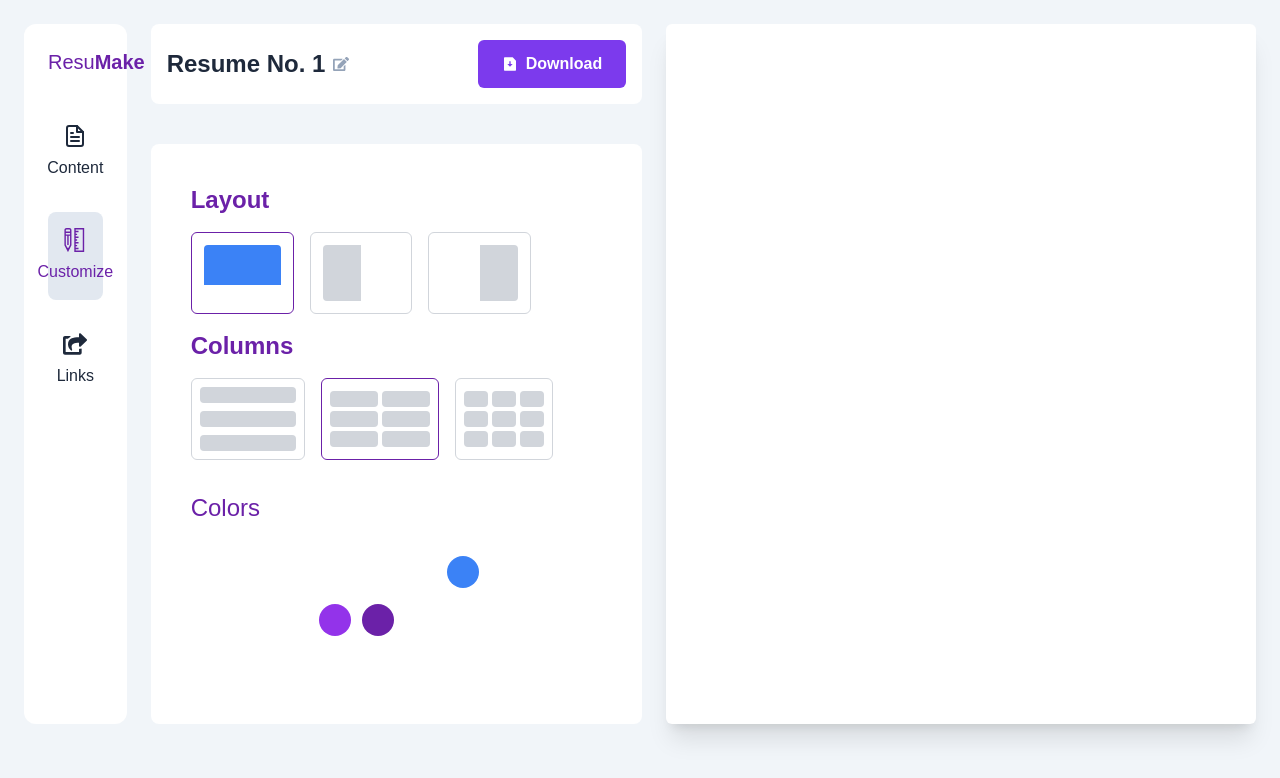
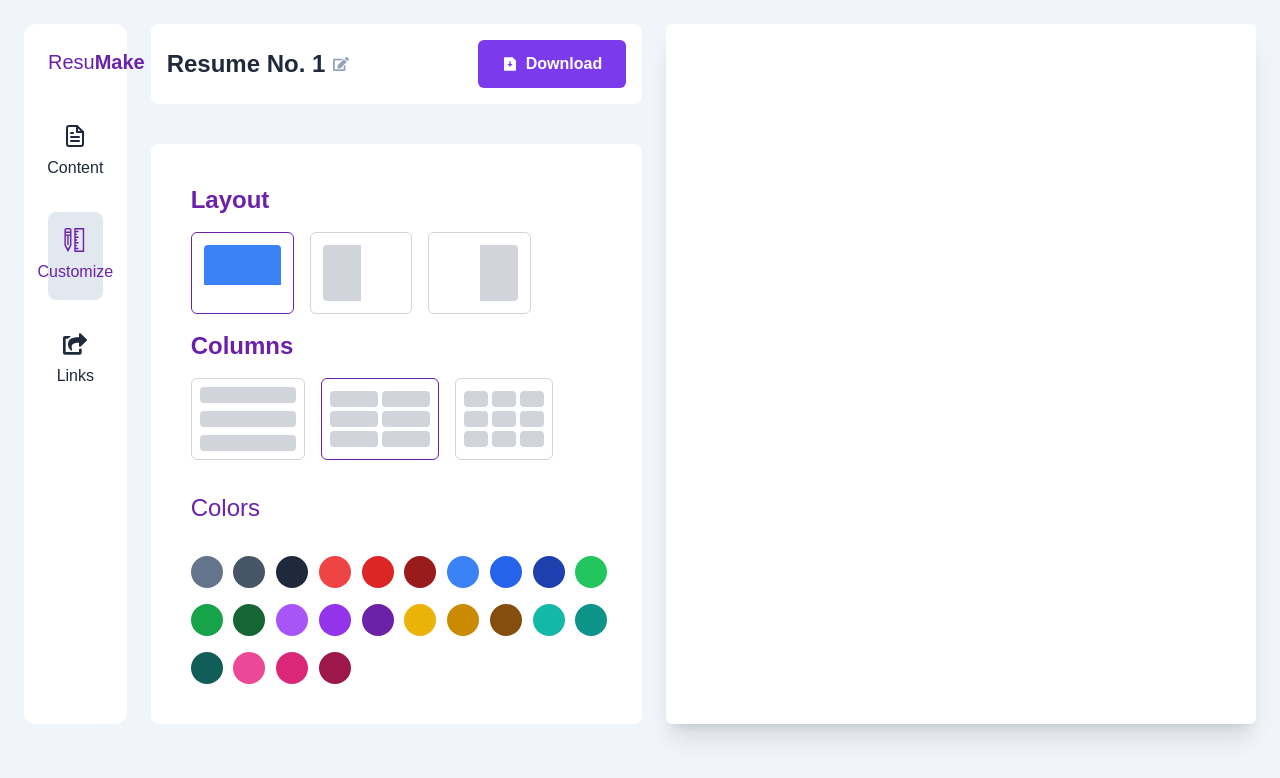
Before and after one commit to gaznafis007/resumake, a Next.js app: page /resumes/create in a window 1280 px wide. Both pictures are taken after a click on the element "Customize". Shown: the top 778 px of the page. Built offline with nearby package versions, Linux system fonts and the light colour scheme.

Commit message:
color feature added till experience

```diff
--- a/src/components/CustomizeLayoutSelector/CustomizeLayoutSelector.jsx
+++ b/src/components/CustomizeLayoutSelector/CustomizeLayoutSelector.jsx
@@ -9,7 +9,7 @@ const CustomizeLayoutSelector = () => {
   const {layout, column, style} = useSelector((state) =>state.style);
   const dispatch = useDispatch();
   const handleColor = (color) =>{
-    setSelectColors(color);
+    setSelectColors(color.bg);
     dispatch(colorSelection(color))
   }
 
@@ -25,17 +25,33 @@ const CustomizeLayoutSelector = () => {
     { name: "Triple", icon: "h-4 px-3 w-full bg-gray-300 rounded" },
   ];
   const colors = [
-    "slate-500", "slate-600", "slate-800",
-    // "zinc-700", "zinc-800", "zinc-900",
-    "red-500", "red-600", "red-800",
-    "blue-500", "blue-600", "blue-800",
-    "green-500", "green-600", "green-800",
-    "purple-500", "purple-600", "purple-800",
-    "yellow-500", "yellow-600", "yellow-800",
-    "teal-500", "teal-600", "teal-800",
-    "pink-500", "pink-600", "pink-800",
+    { text: 'text-slate-500', bg: 'bg-slate-500' },
+    { text: 'text-slate-600', bg: 'bg-slate-600' },
+    { text: 'text-slate-800', bg: 'bg-slate-800' },
+    { text: 'text-red-500', bg: 'bg-red-500' },
+    { text: 'text-red-600', bg: 'bg-red-600' },
+    { text: 'text-red-800', bg: 'bg-red-800' },
+    { text: 'text-blue-500', bg: 'bg-blue-500' },
+    { text: 'text-blue-600', bg: 'bg-blue-600' },
+    { text: 'text-blue-800', bg: 'bg-blue-800' },
+    { text: 'text-green-500', bg: 'bg-green-500' },
+    { text: 'text-green-600', bg: 'bg-green-600' },
+    { text: 'text-green-800', bg: 'bg-green-800' },
+    { text: 'text-purple-500', bg: 'bg-purple-500' },
+    { text: 'text-purple-600', bg: 'bg-purple-600' },
+    { text: 'text-purple-800', bg: 'bg-purple-800' },
+    { text: 'text-yellow-500', bg: 'bg-yellow-500' },
+    { text: 'text-yellow-600', bg: 'bg-yellow-600' },
+    { text: 'text-yellow-800', bg: 'bg-yellow-800' },
+    { text: 'text-teal-500', bg: 'bg-teal-500' },
+    { text: 'text-teal-600', bg: 'bg-teal-600' },
+    { text: 'text-teal-800', bg: 'bg-teal-800' },
+    { text: 'text-pink-500', bg: 'bg-pink-500' },
+    { text: 'text-pink-600', bg: 'bg-pink-600' },
+    { text: 'text-pink-800', bg: 'bg-pink-800' }
+  ]
 
-  ];
+  ;
   return (
     <div className="space-y-4 p-6">
       {/* Layout Selector */}
@@ -115,7 +131,7 @@ const CustomizeLayoutSelector = () => {
             {
                 colors?.map((color,idx) =>(
                     <div key={idx}>
-                        <div onClick={() =>handleColor(color)} className={`bg-${color} ${selectColors === color && 'border-2 border-purple-800'} p-4 w-2 h-2 rounded-full cursor-pointer`}></div>
+                        <div onClick={() =>handleColor(color)} className={`${color.bg} ${selectColors === color.bg && 'border-2 border-purple-800'} p-4 w-2 h-2 rounded-full cursor-pointer`}></div>
                     </div>
                 ))
             }
--- a/src/components/Outputs/Experience.jsx
+++ b/src/components/Outputs/Experience.jsx
@@ -1,20 +1,22 @@
 import React from 'react';
+import { useSelector } from 'react-redux';
 
 const Experience = ({experience}) => {
+  const style = useSelector((state) => state.style)
     return (
         <div className="flex flex-row justify-between">
             <div className="flex flex-col space-y-1 items-start w-2/3">
-            <p className="text-zinc-800 text-sm">
+            <p className={`${style?.color?.text ? style?.color?.text : 'text-zinc-800'} text-sm`}>
               <span className="font-bold">{experience?.title}</span>{experience?.company && <span className="font-thin"><i>, {experience?.company}</i></span>}
             </p>
             {
                 experience?.description &&
-                <p className="text-zinc-800 text-sm w-full">
+                <p className={`${style?.color?.text ? style?.color?.text : 'text-zinc-800'} text-sm w-full`}>
                     {experience?.description}
                 </p>
             }
             </div>
-            <div className="flex flex-col space-y-1 text-zinc-800 items-end">
+            <div className={`flex flex-col space-y-1 ${style?.color?.text ? style?.color?.text : 'text-zinc-800'} items-end`}>
               {
                 (experience?.startDate || experience?.endDate) && (
                   <p className="text-sm">
--- a/src/components/ResumeOutput/ResumeOutput.jsx
+++ b/src/components/ResumeOutput/ResumeOutput.jsx
@@ -82,30 +82,30 @@ const ResumeOutput = () => {
       {/* Personal Info */}
       <div>
         <h2
-          className={`text-2xl text-zinc-800 text-center font-bold capitalize`}
+          className={`text-2xl ${style?.color?.text ? style?.color?.text : 'text-zinc-800'} text-center font-bold capitalize`}
         >
           {profile?.fullName}
         </h2>
-        <h2 className={`text-xl text-zinc-800 text-center capitalize`}>
+        <h2 className={`text-xl ${style?.color?.text ? style?.color?.text : 'text-zinc-800'} text-center capitalize`}>
           {profile?.jobTitle}
         </h2>
         <div className="flex flex-row items-center justify-center space-x-3 mt-2">
           {profile?.email && (
             <div className="flex flex-row items-center space-x-2">
-              <MdEmail className="text-zinc-800" />
-              <p className="text-zinc-800">{profile?.email}</p>
+              <MdEmail className={`${style?.color?.text ? style?.color?.text : 'text-zinc-800'}`}/>
+              <p className={`${style?.color?.text ? style?.color?.text : 'text-zinc-800'}`}>{profile?.email}</p>
             </div>
           )}
           {profile?.phone && (
             <div className="flex flex-row items-center space-x-2">
-              <MdCall className="text-zinc-800" />
-              <p className="text-zinc-800">{profile?.phone}</p>
+              <MdCall className={`${style?.color?.text ? style?.color?.text : 'text-zinc-800'}`} />
+              <p className={`${style?.color?.text ? style?.color?.text : 'text-zinc-800'}`}>{profile?.phone}</p>
             </div>
           )}
           {profile?.address && (
             <div className="flex flex-row  items-center space-x-2">
-              <FaLocationDot className="text-zinc-800" />
-              <p className="text-zinc-800">{profile?.address}</p>
+              <FaLocationDot className={`${style?.color?.text ? style?.color?.text : 'text-zinc-800'}`} />
+              <p className={`${style?.color?.text ? style?.color?.text : 'text-zinc-800'}`}>{profile?.address}</p>
             </div>
           )}
         </div>
@@ -121,27 +121,27 @@ const ResumeOutput = () => {
               {profile?.socialLinks?.map((link) => (
                 <div
                   key={link?.id}
-                  className="flex flex-row  items-center space-x-2 text-zinc-800"
+                  className={`flex flex-row  items-center space-x-2 ${style?.color?.text ? style?.color?.text : 'text-zinc-800'}`}
                 >
                   {link?.name == "Website" && (
-                    <FaLink className="text-zinc-800" />
+                    <FaLink className={`${style?.color?.text ? style?.color?.text : 'text-zinc-800'}`} />
                   )}
                   {link?.name == "GitHub" && (
-                    <FaGithub className="text-zinc-800" />
+                    <FaGithub className={`${style?.color?.text ? style?.color?.text : 'text-zinc-800'}`} />
                   )}
                   {link?.name == "LinkedIn" && (
-                    <FaLinkedinIn className="text-zinc-800" />
+                    <FaLinkedinIn className={`${style?.color?.text ? style?.color?.text : 'text-zinc-800'}`} />
                   )}
                   {link?.name == "Dribble" && (
                     <FaDribbble className="text-zinc-800" />
                   )}
                   {link?.name == "Behance" && (
-                    <FaBehance className="text-zinc-800" />
+                    <FaBehance className={`${style?.color?.text ? style?.color?.text : 'text-zinc-800'}`} />
                   )}
                   {link?.name == "Leetcode" && (
-                    <SiLeetcode className="text-zinc-800" />
+                    <SiLeetcode className={`${style?.color?.text ? style?.color?.text : 'text-zinc-800'}`} />
                   )}
-                  <a href={link?.url} className="text-zinc-800">
+                  <a href={link?.url} className={`${style?.color?.text ? style?.color?.text : 'text-zinc-800'}`}>
                     {link?.username}
                   </a>
                 </div>
@@ -153,17 +153,17 @@ const ResumeOutput = () => {
       {/* profile */}
       {profile?.description && (
         <div className="mt-2 space-y-1">
-          <h3 className="font-semibold pb-2 text-zinc-800 border-b-2 border-b-slate-800">
+          <h3 className={`font-semibold pb-2 ${style?.color?.text ? style?.color?.text : 'text-zinc-800'} border-b-2 border-b-slate-800`}>
             Profile
           </h3>
-          <p className="mt-1 text-slate-800 text-justify">
+          <p className={`mt-1 ${style?.color?.text ? style?.color?.text : 'text-zinc-800'} text-justify`}>
             {profile?.description}
           </p>
         </div>
       )}
       {experiences[0] && (
         <div className="mt-2 flex flex-col space-y-2">
-          <h3 className="font-semibold pb-2 text-zinc-800 border-b-2 border-b-slate-800">
+          <h3 className={`font-semibold pb-2 ${style?.color?.text ? style?.color?.text : 'text-zinc-800'} border-b-2 border-b-slate-800`}>
             Experience
           </h3>
           {experiences?.map((experience) => (
--- a/src/redux/features/styleSlice.js
+++ b/src/redux/features/styleSlice.js
@@ -3,7 +3,9 @@ const { createSlice } = require("@reduxjs/toolkit");
 const initialState = {
     layout: 'top',
     column: 'single',
-    color: 'zinc-800'
+    color: {
+
+    }
 };
 const styleSlice = createSlice({
     name: 'styles',
```
